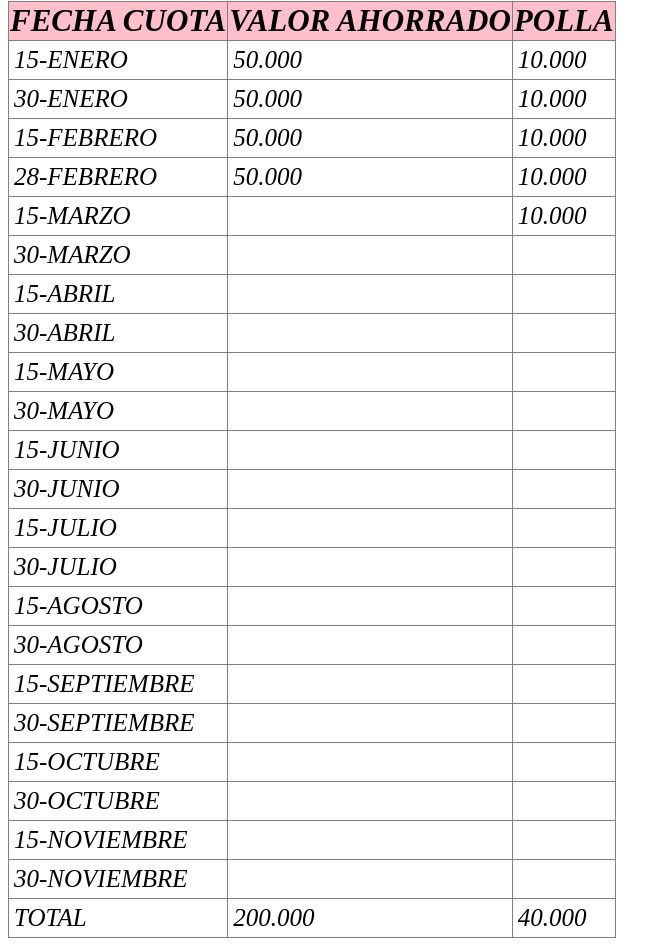
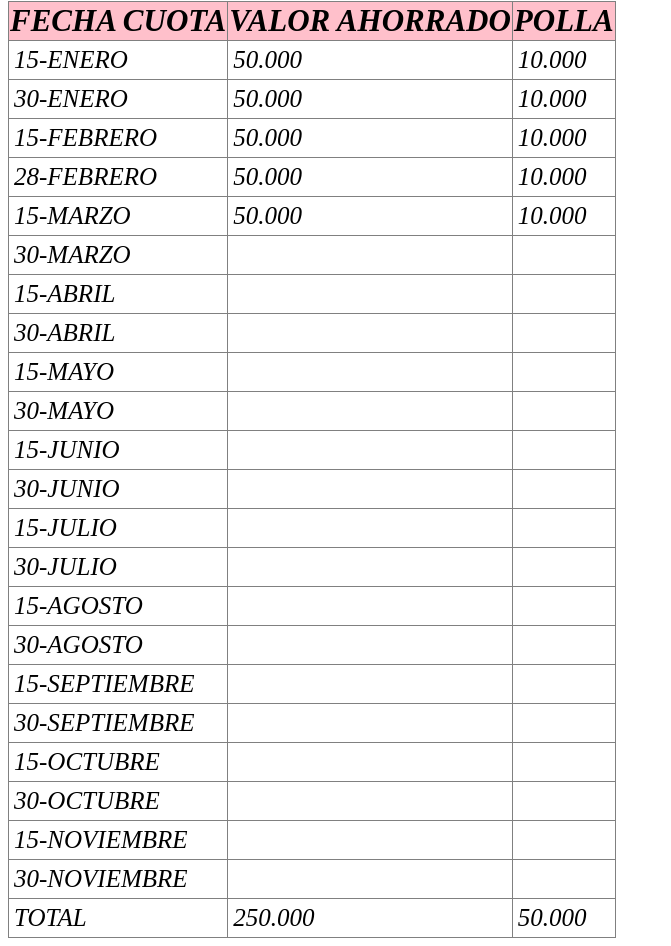
Before and after one commit to sepe754/once, a plain HTML site: page cuotaypollaaltagracia.html in a window 1280 px wide. Shown: the part 216-1162 px from the top of the page, without its empty margins (0-671 px from the left). Drawn offline with Linux system fonts and the light colour scheme.

Commit message:
Update cuotaypollaaltagracia.html

```diff
--- a/cuotaypollaaltagracia.html
+++ b/cuotaypollaaltagracia.html
@@ -58,7 +58,7 @@
 
 <tr>
 <td>15-MARZO</td>
-<td></td>
+<td>50.000</td>
 <td>10.000</td>
 <tr/>
 
@@ -167,8 +167,8 @@
 
 <tr>
 <td>TOTAL</td>
-<td>200.000</td>
-<td>40.000</td>
+<td>250.000</td>
+<td>50.000</td>
 </tr>
 
 
```
